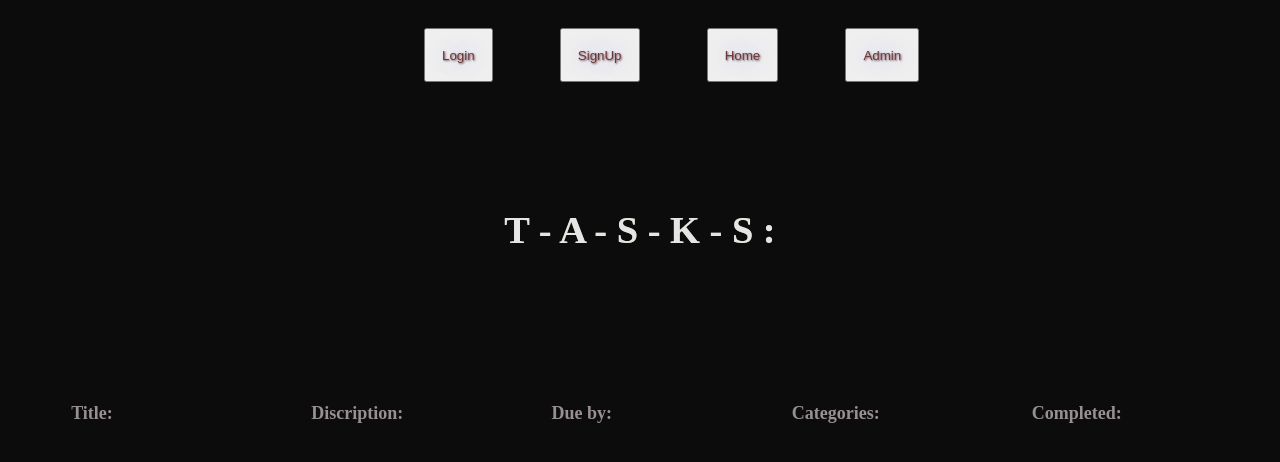
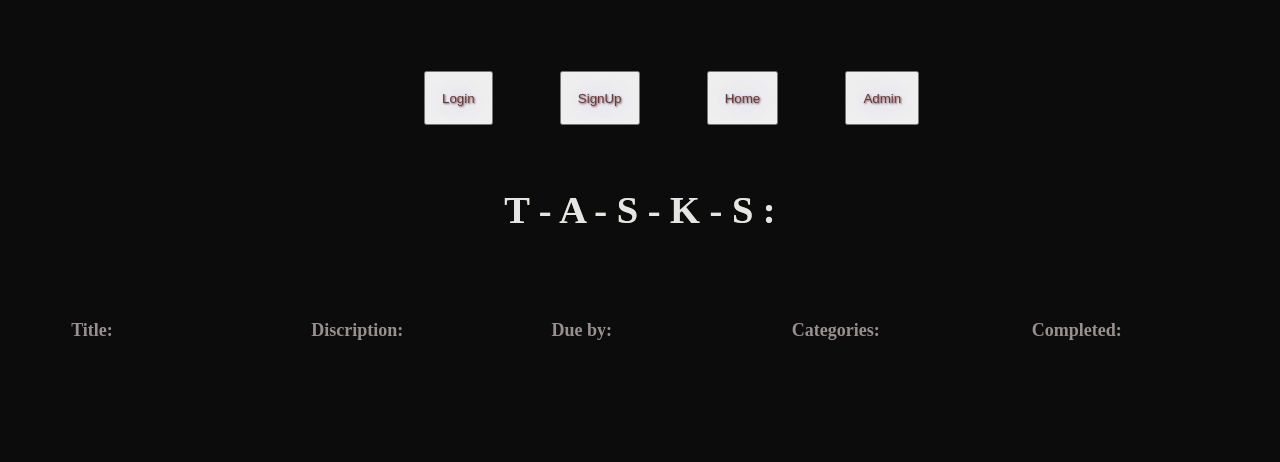
Before and after one commit to nununuam/Tsks, a Django app: page /tasks/ in a window 1280 px wide. Shown: the top 462 px of the page. Run offline with Django 4.2, Linux system fonts and the light colour scheme; data that the repository does not hold is empty.

Commit message:
changes small details on the task display page

```diff
--- a/main_app/static/styles/styles.css
+++ b/main_app/static/styles/styles.css
@@ -20,7 +20,7 @@ nav a{
 }
 
 button {
-    margin-top: 20px;
+    margin-top: 5%;
     margin-left: 5%;
 }
 
@@ -60,7 +60,7 @@ div img {
 }
 
 .tasksh1 {
-    margin-top: 10%;
+    margin-top: 5%;
     font-size: larger;
     color: transparent;
     text-transform: uppercase;
@@ -85,7 +85,7 @@ div img {
     display: grid;
     grid-template-columns: repeat(5, 4fr);
     grid-auto-rows: 30px;
-    margin-top: 10%;
+    margin-top: 5%;
     text-align: -webkit-left;
     margin-left: 5%;
     font-size:large;
```
